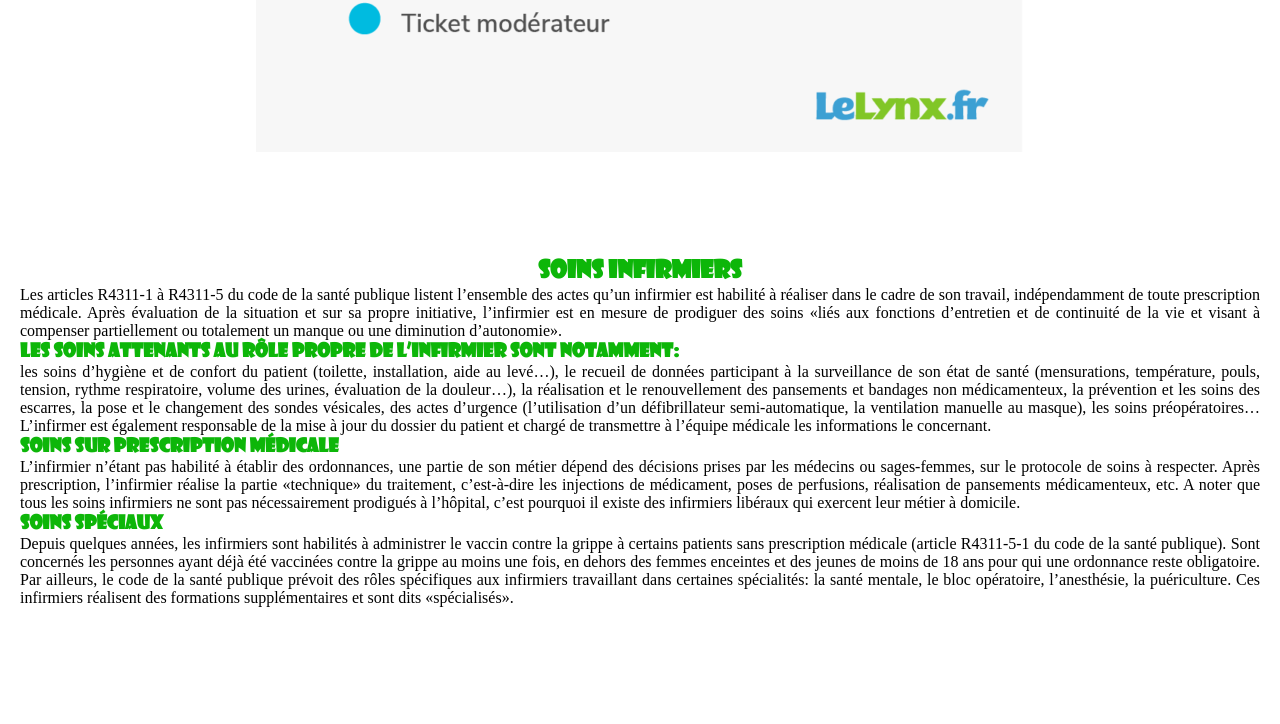
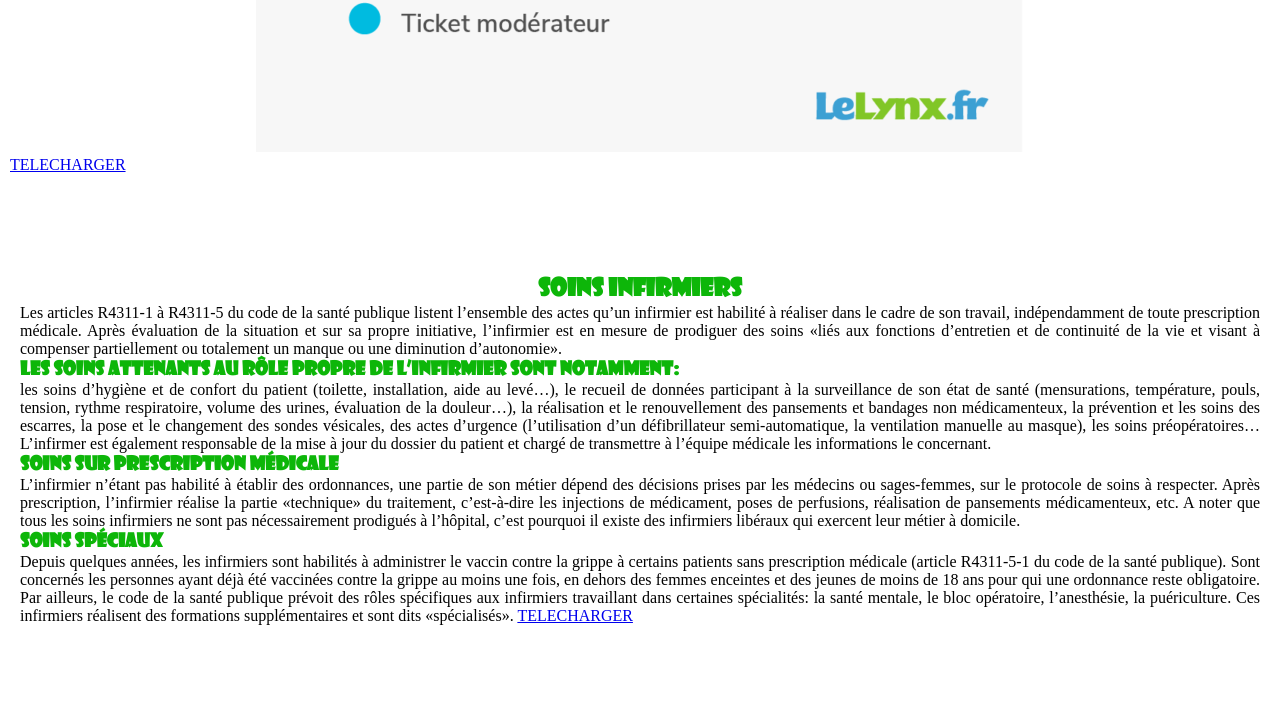
Before and after one commit to Yves2110/html-css-pour-menu-deroulant, a plain HTML site: page page-infos.html in a window 1280 px wide. Shown: the part 1323-2047 px from the top of the page. Drawn offline with Linux system fonts and the light colour scheme.

Commit message:
correction-final

```diff
--- a/page-infos.html
+++ b/page-infos.html
@@ -65,6 +65,7 @@
                 <h3>Le remboursement d’une consultation chez le médecin traitant en image</h3>
             </div>
             <center> <img src="remboursement-medecin-traitant-1-768x988.png" alt="img"></center>
+            <a href="Consultation.docx" download="Consultation.docx">TELECHARGER</a>
         </p>
         <div class="call"></div>
         <p>
@@ -89,6 +90,8 @@
                 Depuis quelques années, les infirmiers sont habilités à administrer le vaccin contre la grippe à certains patients sans prescription médicale (article R4311-5-1 du code de la santé publique). Sont concernés les personnes ayant déjà été vaccinées contre
                 la grippe au moins une fois, en dehors des femmes enceintes et des jeunes de moins de 18 ans pour qui une ordonnance reste obligatoire. Par ailleurs, le code de la santé publique prévoit des rôles spécifiques aux infirmiers travaillant
                 dans certaines spécialités: la santé mentale, le bloc opératoire, l’anesthésie, la puériculture. Ces infirmiers réalisent des formations supplémentaires et sont dits «spécialisés».
+                <a href="SOINS INFIRMIERS.docx" download="SOINS INFIRMIERS.docx">TELECHARGER</a>
+
             </div>
         </p>
         <div class="call"></div>
@@ -200,6 +203,7 @@
                         <img src="IRM.jpg " alt="IRM.jpg ">
                     </div>
                 </div>
+                <a href="Amniocentèse.docx" download="Amniocentèse.docx">TELECHARGER</a>
         </p>
         <div class="call"></div>
 
```
Also changed, not shown: 3 other files.
